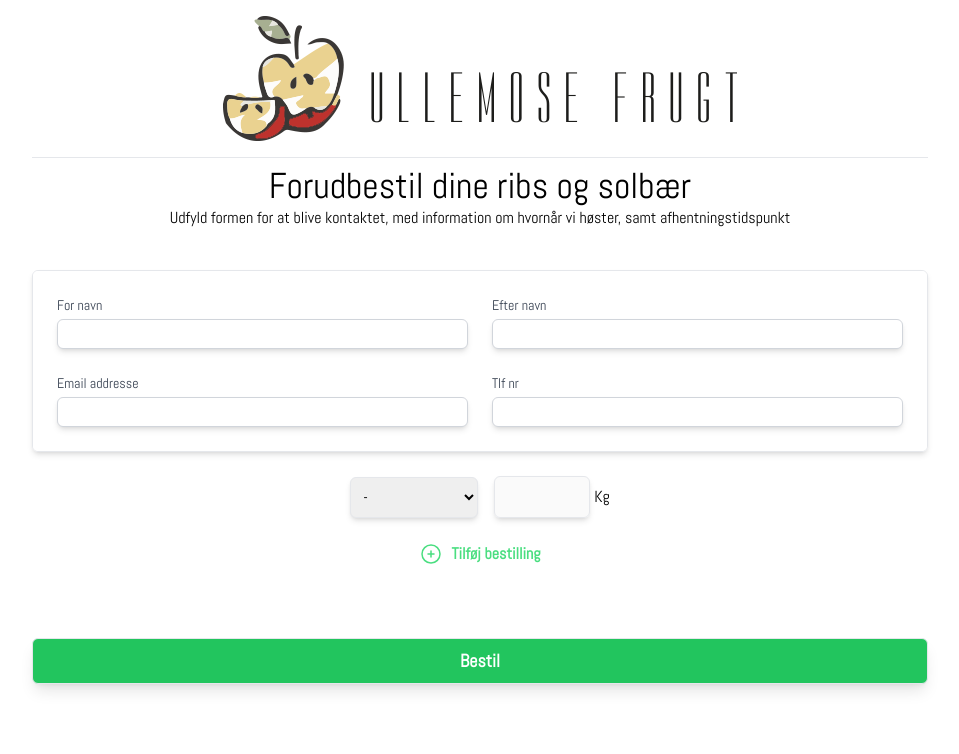
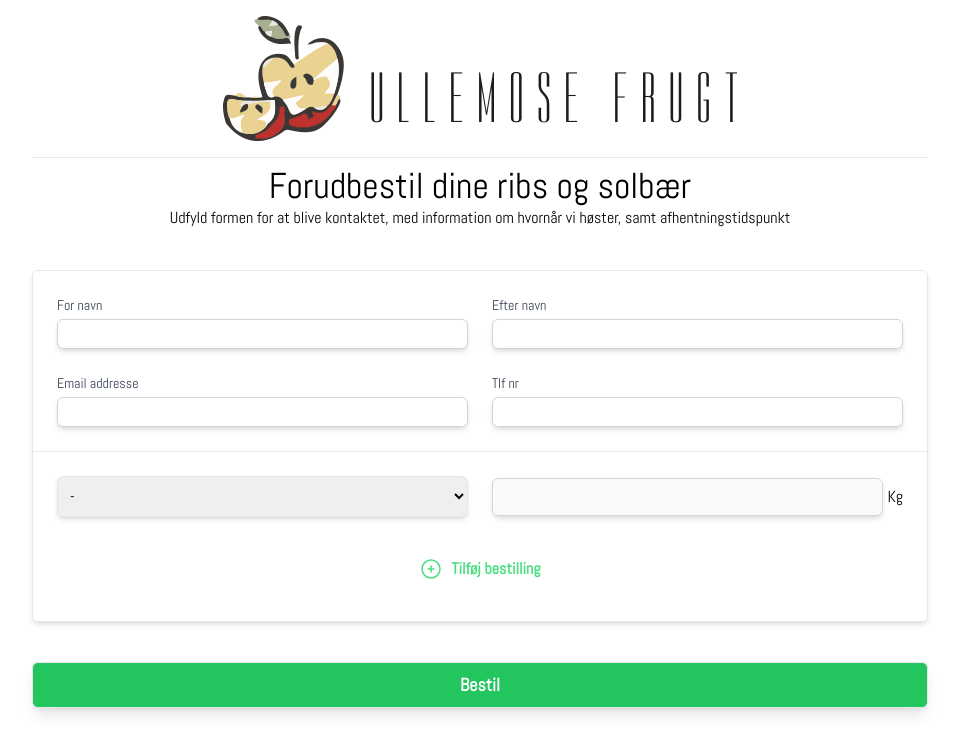
Before and after one commit to kjaerb/Solbaer, a SvelteKit app: page / in a window 1280 px wide. Shown: the top 754 px of the page, without its empty margins (160-1119 px from the left). Built offline with nearby package versions, Linux system fonts and the light colour scheme.

Commit message:
finished styling

```diff
--- a/src/components/header.svelte
+++ b/src/components/header.svelte
@@ -1,7 +1,3 @@
-<script lang="ts">
-	import logo from '$lib/images/logo.png';
-</script>
-
 <div class="py-4 flex justify-center items-center border-b">
-	<img class="mx-auto" src={logo} alt="" />
+	<img class="mx-auto" src={'/logo.png'} alt="" />
 </div>
--- a/src/components/selector.svelte
+++ b/src/components/selector.svelte
@@ -2,6 +2,7 @@
 	import type { Option } from '../types/Option';
 
 	const options: Option[] = ['-', 'Ribs', 'Solbær'];
+
 	export let kg: number | undefined;
 	export let name: Option;
 
@@ -10,18 +11,20 @@
 	}
 </script>
 
-<div class="flex justify-center items-center my-2">
-	<select class="p-2 border shadow-md rounded-md w-32" bind:value={name}>
+<div class="grid grid-cols-2 gap-6 pb-6">
+	<select class="p-2 border shadow-md rounded-md w-full col-span-1 sm:col-span-1" bind:value={name}>
 		{#each options as option}
 			<option value={option}>{option}</option>
 		{/each}
 	</select>
+	<div class="flex justify-center items-center w-full">
 		<input
 			disabled={name === '-'}
 			bind:value={kg}
-		class="ml-4 mr-1 p-2 border shadow-md rounded-md w-24 text-right"
+			class="col-span-6 sm:col-span-3 p-2 block w-full rounded-md border-gray-300 border shadow-md focus:border-indigo-500 focus:ring-indigo-500 sm:text-sm text-right"
 			type="number"
 			placeholder=""
 		/>
-	<p>Kg</p>
+		<p class="ml-1">Kg</p>
 	</div>
+</div>
--- a/src/components/userForm.svelte
+++ b/src/components/userForm.svelte
@@ -5,19 +5,14 @@
 	export let phone: number;
 </script>
 
-<div class="mt-0 md:mt-10">
-	<div class="md:grid md:grid-cols-2 md:gap-6">
-		<div class="mt-5 md:col-span-2 md:mt-0">
-			<div class="overflow-hidden shadow-md rounded-lg border sm:rounded-md">
-				<div class="bg-white px-4 py-5 sm:p-6">
+<div class="bg-white px-4 py-5 sm:p-6 border-b">
 	<div class="grid grid-cols-6 gap-6">
 		<div class="col-span-6 sm:col-span-3">
-							<label for="first-name" class="block text-sm font-medium text-gray-700"
-								>For navn</label
-							>
+			<label for="first-name" class="block text-sm font-medium text-gray-700">For navn</label>
 			<input
 				bind:value={fname}
 				type="text"
+				required
 				name="first-name"
 				id="first-name"
 				autocomplete="given-name"
@@ -26,12 +21,11 @@
 		</div>
 
 		<div class="col-span-6 sm:col-span-3">
-							<label for="last-name" class="block text-sm font-medium text-gray-700"
-								>Efter navn</label
-							>
+			<label for="last-name" class="block text-sm font-medium text-gray-700">Efter navn</label>
 			<input
 				bind:value={lname}
 				type="text"
+				required
 				name="last-name"
 				id="last-name"
 				autocomplete="family-name"
@@ -46,6 +40,7 @@
 			<input
 				bind:value={email}
 				type="text"
+				required
 				name="email-address"
 				id="email-address"
 				autocomplete="email"
@@ -53,12 +48,11 @@
 			/>
 		</div>
 		<div class="col-span-6 sm:col-span-3">
-							<label for="email-address" class="block text-sm font-medium text-gray-700"
-								>Tlf nr</label
-							>
+			<label for="email-address" class="block text-sm font-medium text-gray-700">Tlf nr</label>
 			<input
 				bind:value={phone}
 				type="number"
+				required
 				name="email-address"
 				id="email-address"
 				autocomplete="phone"
@@ -67,7 +61,3 @@
 		</div>
 	</div>
 </div>
-			</div>
-		</div>
-	</div>
-</div>
--- /dev/null
+++ b/src/lib/api.ts
@@ -0,0 +1 @@
+export function test() {}
--- /dev/null
+++ b/src/lib/database.ts
@@ -0,0 +1,3 @@
+import prisma from '@prisma/client';
+
+export const db = new prisma.PrismaClient();
--- a/src/routes/+page.svelte
+++ b/src/routes/+page.svelte
@@ -26,13 +26,17 @@
 			afhentningstidspunkt
 		</p>
 	</div>
+	<div class="mt-0 md:mt-10">
+		<div class="md:grid md:grid-cols-2 md:gap-6">
+			<div class="mt-5 md:col-span-2 md:mt-0">
+				<div class="overflow-hidden shadow-md rounded-lg border sm:rounded-md">
 					<UserForm
 						bind:fname={user.fname}
 						bind:lname={user.lname}
 						bind:email={user.email}
 						bind:phone={user.phone}
 					/>
-	<div class="p-4 flex justify-center items-center flex-col">
+					<div class="px-4 sm:p-6">
 						{#each orders as order}
 							{#key order.name}
 								<Selector bind:kg={order.kg} bind:name={order.name} />
@@ -58,6 +62,10 @@
 							</div>
 						{/if}
 					</div>
+				</div>
+			</div>
+		</div>
+	</div>
 	<button
 		class="mx-auto shadow-lg border rounded-md w-full text-lg py-2 mt-10 bg-green-500 text-white font-bold"
 		on:click={() => {
--- a/src/routes/_api.ts
+++ /dev/null
@@ -1,3 +0,0 @@
-import { PrismaClient } from '@prisma/client';
-
-const prisma = new PrismaClient();
```
Also changed, not shown: static/logo.png (renamed from src/lib/images/logo.png), 1 other file (tests, documents, lock files or other folders). Lines whose indentation alone changed are shown as unchanged.
